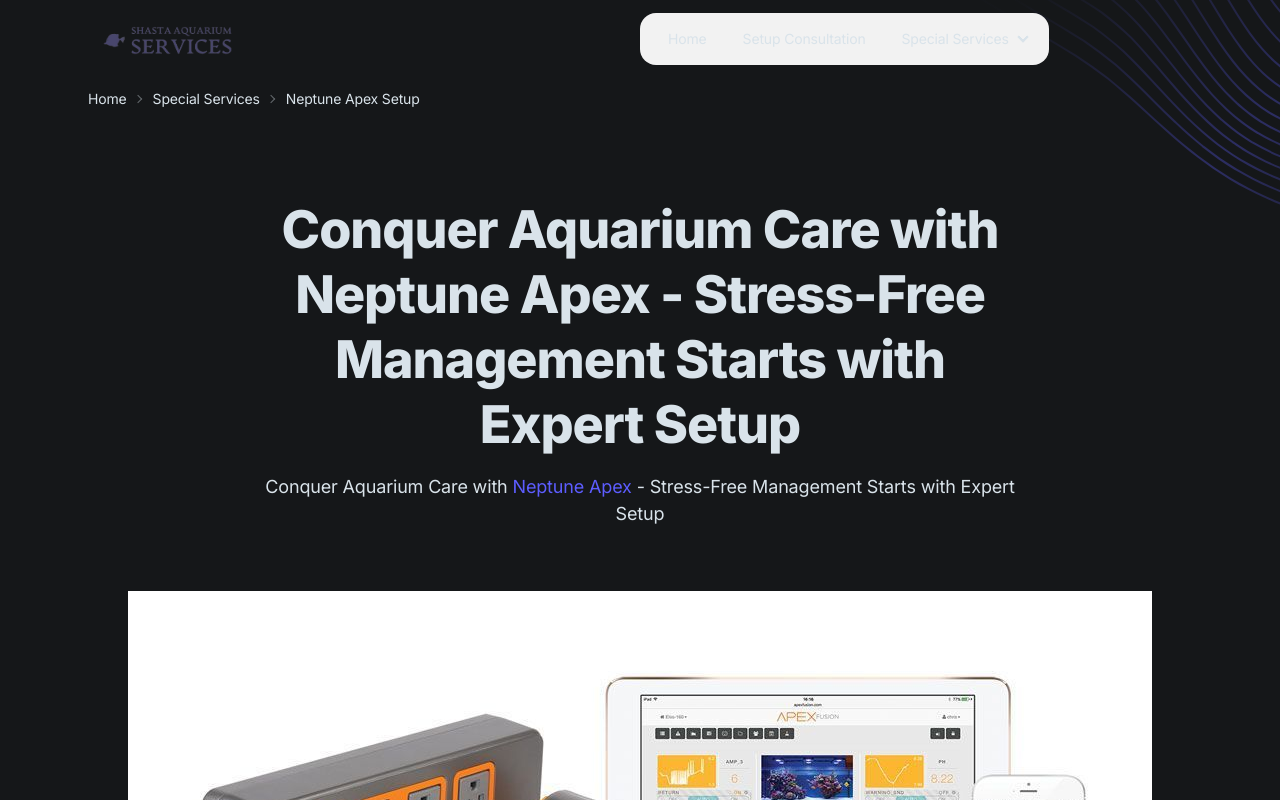
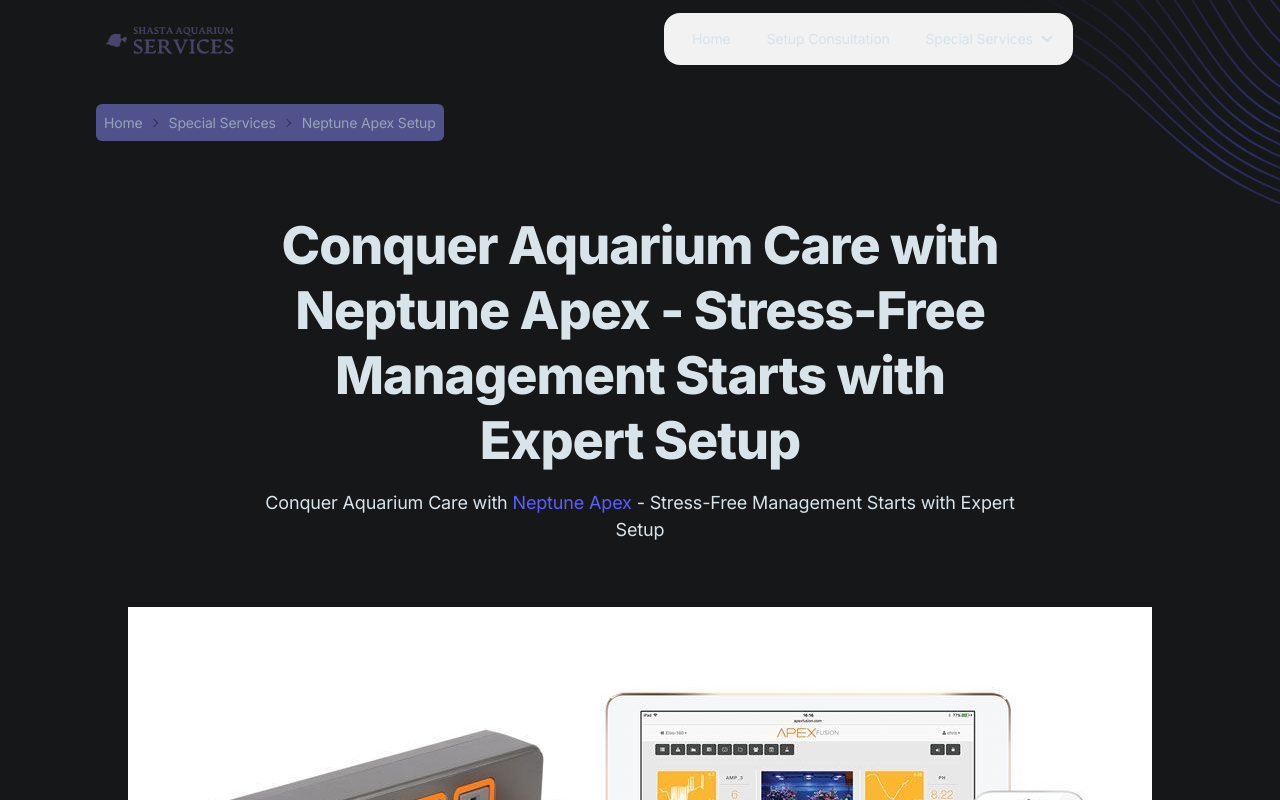
Before and after one commit to SysSU/shasta-aquariums, a Next.js app: page /apex-setup in a window 1280 px wide. Shown: the top 800 px of the page. Built offline with nearby package versions, Linux system fonts and the light colour scheme.

Commit message:
cleanup layout

```diff
--- a/src/app/globals.css
+++ b/src/app/globals.css
@@ -34,3 +34,17 @@
   @apply bg-purple-400 !important;
   @apply text-slate-950 !important;
 }
+
+.breadcrumbs {
+  @apply text-slate-950;
+}
+
+.breadcrumbs a {
+  @apply text-slate-400;
+  @apply font-normal;
+}
+
+.breadcrumbs a:hover {
+  @apply text-slate-300;
+  text-decoration: none !important;
+}
--- a/src/app/layout.tsx
+++ b/src/app/layout.tsx
@@ -35,11 +35,10 @@
           <div className="flex flex-col min-h-screen overflow-hidden">
             <AOS />
 
-            <Header />
-
             <div>
-              <main className="grow pt-16 md:pt-20">
-                <div className="max-w-6xl mx-auto px-4 sm:px-6 pb-16 md:pb-20">
+              <main className="grow pt-20 md:pt-24">
+                <div className="max-w-6xl mx-auto px-4 sm:px-6 pb-12 md:pb-16">
+                  <Header />
                   <BreadCrumbs />
                 </div>
 
--- a/src/components/BreadCrumbs.tsx
+++ b/src/components/BreadCrumbs.tsx
@@ -8,8 +8,8 @@
   const { breadCrumbs } = React.useContext(BreadcrumbDataContext);
 
   return (
-    <div className="text-sm breadcrumbs">
-      <ul>
+    <div className="text-sm breadcrumbs content-center p-2 items-center">
+      <ul className="bg-purple-500/50 w-fit p-2 rounded-md">
         {breadCrumbs &&
           breadCrumbs.map((breadCrumb, index) => (
             <li key={index}>
--- a/src/components/Header.jsx
+++ b/src/components/Header.jsx
@@ -86,15 +86,11 @@
 
   return (
     <header
-      className={`${!isVisible ? 'invisible' : ''} navbar fixed top-0 z-50`}
+      className={`${!isVisible ? 'invisible' : ''} navbar max-w-6xl mx-auto fixed top-0 z-50`}
     >
       <div className="navbar-start">
-        <div className="dropdown">
-          <div
-            tabIndex={0}
-            role="button"
-            className="btn btn-ghost lg:invisible"
-          >
+        <div className="dropdown lg:hidden">
+          <div tabIndex={0} role="button" className="btn btn-ghost">
             <svg
               xmlns="http://www.w3.org/2000/svg"
               className="h-5 w-5"
```
